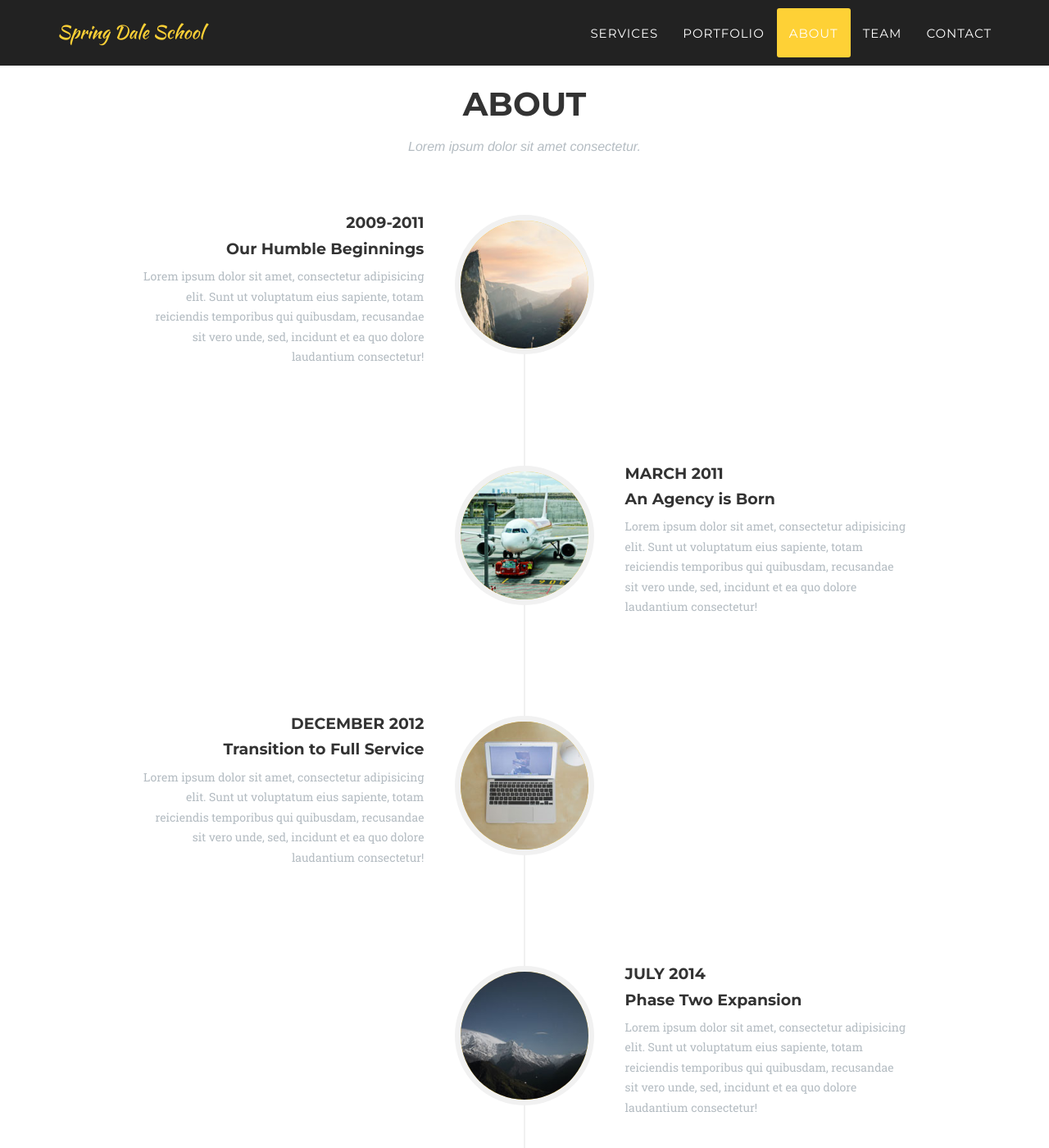
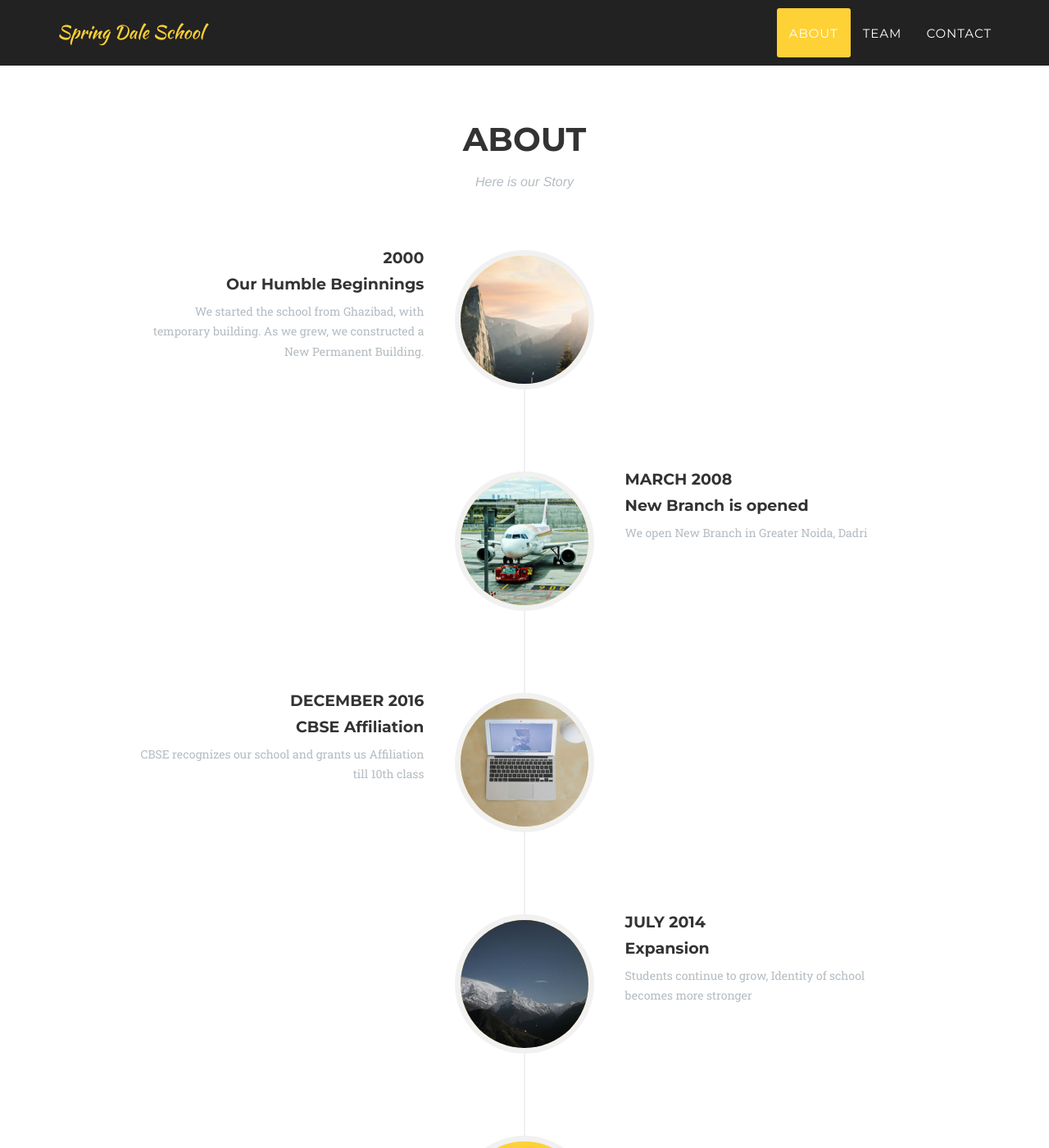
Before and after one commit to rishabbansal/rishabbansal.github.io, a Jekyll site: the page built from index.html, in a window 1280 px wide and 1400 px high, scrolled down 2751 px. Shown: the whole window at 82% size. Built offline with Jekyll 4.4.1, drawn with Linux system fonts in a browser that asks for light colours; some web fonts are replaced; some of the changed text lies outside the part shown.

Commit message:
Updated dp, content

```diff
--- a/_config.yml
+++ b/_config.yml
@@ -23,7 +23,7 @@ people:
     - title: facebook
       url: https://www.facebook.com/rjain1806?
 
-- name: Shmt. Renu Jain
+- name: Smt. Renu Jain
   pic: 3.png
   position: Principal
   social:
--- a/_includes/about.html
+++ b/_includes/about.html
@@ -4,7 +4,7 @@
             <div class="row">
                 <div class="col-lg-12 text-center">
                     <h2 class="section-heading">About</h2>
-                    <h3 class="section-subheading text-muted">Lorem ipsum dolor sit amet consectetur.</h3>
+                    <h3 class="section-subheading text-muted">Here is our Story</h3>
                 </div>
             </div>
             <div class="row">
@@ -16,11 +16,11 @@
                             </div>
                             <div class="timeline-panel">
                                 <div class="timeline-heading">
-                                    <h4>2009-2011</h4>
+                                    <h4>2000</h4>
                                     <h4 class="subheading">Our Humble Beginnings</h4>
                                 </div>
                                 <div class="timeline-body">
-                                    <p class="text-muted">Lorem ipsum dolor sit amet, consectetur adipisicing elit. Sunt ut voluptatum eius sapiente, totam reiciendis temporibus qui quibusdam, recusandae sit vero unde, sed, incidunt et ea quo dolore laudantium consectetur!</p>
+                                    <p class="text-muted">We started the school from Ghazibad, with temporary building. As we grew, we constructed a New Permanent Building.</p>
                                 </div>
                             </div>
                         </li>
@@ -30,11 +30,11 @@
                             </div>
                             <div class="timeline-panel">
                                 <div class="timeline-heading">
-                                    <h4>March 2011</h4>
-                                    <h4 class="subheading">An Agency is Born</h4>
+                                    <h4>March 2008</h4>
+                                    <h4 class="subheading">New Branch is opened</h4>
                                 </div>
                                 <div class="timeline-body">
-                                    <p class="text-muted">Lorem ipsum dolor sit amet, consectetur adipisicing elit. Sunt ut voluptatum eius sapiente, totam reiciendis temporibus qui quibusdam, recusandae sit vero unde, sed, incidunt et ea quo dolore laudantium consectetur!</p>
+                                    <p class="text-muted">We open New Branch in Greater Noida, Dadri</p>
                                 </div>
                             </div>
                         </li>
@@ -44,11 +44,11 @@
                             </div>
                             <div class="timeline-panel">
                                 <div class="timeline-heading">
-                                    <h4>December 2012</h4>
-                                    <h4 class="subheading">Transition to Full Service</h4>
+                                    <h4>December 2016</h4>
+                                    <h4 class="subheading">CBSE Affiliation</h4>
                                 </div>
                                 <div class="timeline-body">
-                                    <p class="text-muted">Lorem ipsum dolor sit amet, consectetur adipisicing elit. Sunt ut voluptatum eius sapiente, totam reiciendis temporibus qui quibusdam, recusandae sit vero unde, sed, incidunt et ea quo dolore laudantium consectetur!</p>
+                                    <p class="text-muted">CBSE recognizes our school and grants us Affiliation till 10th class</p>
                                 </div>
                             </div>
                         </li>
@@ -59,10 +59,10 @@
                             <div class="timeline-panel">
                                 <div class="timeline-heading">
                                     <h4>July 2014</h4>
-                                    <h4 class="subheading">Phase Two Expansion</h4>
+                                    <h4 class="subheading">Expansion</h4>
                                 </div>
                                 <div class="timeline-body">
-                                    <p class="text-muted">Lorem ipsum dolor sit amet, consectetur adipisicing elit. Sunt ut voluptatum eius sapiente, totam reiciendis temporibus qui quibusdam, recusandae sit vero unde, sed, incidunt et ea quo dolore laudantium consectetur!</p>
+                                    <p class="text-muted">Students continue to grow, Identity of school becomes more stronger</p>
                                 </div>
                             </div>
                         </li>
--- a/_includes/contact.html
+++ b/_includes/contact.html
@@ -3,7 +3,7 @@
             <div class="row">
                 <div class="col-lg-12 text-center">
                     <h2 class="section-heading">Contact Us</h2>
-                    <h3 class="section-subheading text-muted">Lorem ipsum dolor sit amet consectetur.</h3>
+                    <h3 class="section-subheading text-muted">We'd love to know about you.</h3>
                 </div>
             </div>
             <div class="row">
--- a/_includes/header.html
+++ b/_includes/header.html
@@ -19,12 +19,6 @@
                         <a href="#page-top"></a>
                     </li>
                     <li>
-                        <a class="page-scroll" href="#services">Services</a>
-                    </li>
-                    <li>
-                        <a class="page-scroll" href="#portfolio">Portfolio</a>
-                    </li>
-                    <li>
                         <a class="page-scroll" href="#about">About</a>
                     </li>
                     <li>
@@ -44,7 +38,7 @@
     <header>
         <div class="container">
             <div class="intro-text">
-                <div class="intro-lead-in">Welcome To Our Studio!</div>
+                <div class="intro-lead-in">Welcome To Our Website!</div>
                 <div class="intro-heading">It's Nice To Meet You</div>
                 <a href="#services" class="page-scroll btn btn-xl">Tell Me More</a>
             </div>
--- a/_includes/team.html
+++ b/_includes/team.html
@@ -4,7 +4,7 @@
             <div class="row">
                 <div class="col-lg-12 text-center">
                     <h2 class="section-heading">Our Amazing Team</h2>
-                    <h3 class="section-subheading text-muted">Lorem ipsum dolor sit amet consectetur.</h3>
+                    <h3 class="section-subheading text-muted">Striving harder to acheive great results</h3>
                 </div>
             </div>
             <div class="row">
@@ -30,7 +30,7 @@
             </div>
             <div class="row">
                 <div class="col-lg-8 col-lg-offset-2 text-center">
-                    <p class="large text-muted">Lorem ipsum dolor sit amet, consectetur adipisicing elit. Aut eaque, laboriosam veritatis, quos non quis ad perspiciatis, totam corporis ea, alias ut unde.</p>
+                    <p class="large text-muted"></p>
                 </div>
             </div>
         </div>
--- a/_layouts/default.html
+++ b/_layouts/default.html
@@ -7,11 +7,11 @@
     <body id="page-top" class="index">
 
     {% include header.html %}
-    {% include services.html %}
-    {% include portfolio_grid.html %}
+    <!-- {% include services.html %} -->
+    <!-- {% include portfolio_grid.html %} -->
     {% include about.html %}
     {% include team.html %}
-    {% include clients.html %}
+    <!-- {% include clients.html %} -->
     {% include contact.html %}
     {% include footer.html %}
     {% include modals.html %}
```
Also changed, not shown: img/team/1.jpg, img/team/3.jpg (added), img/team/3.png (deleted).
